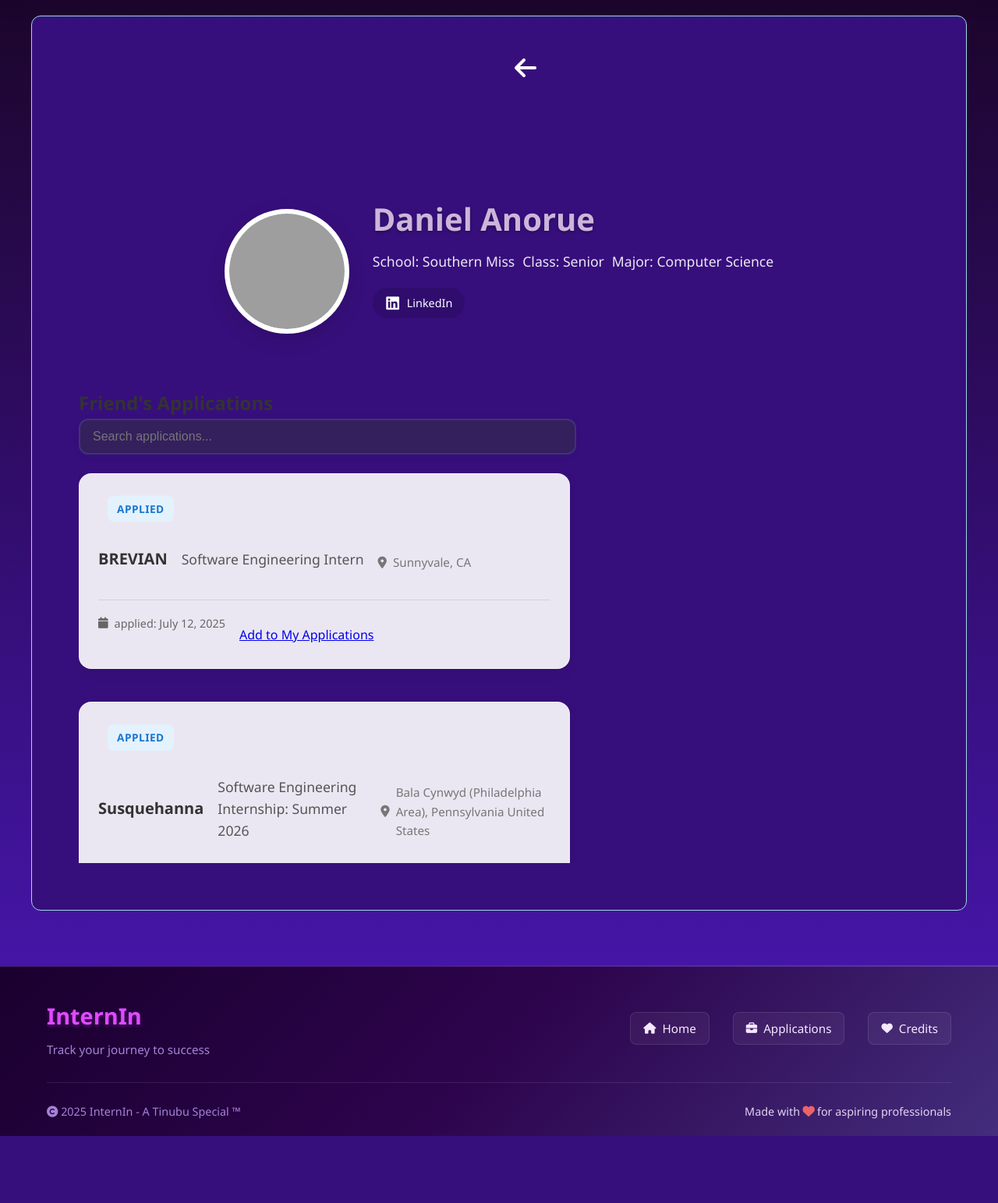
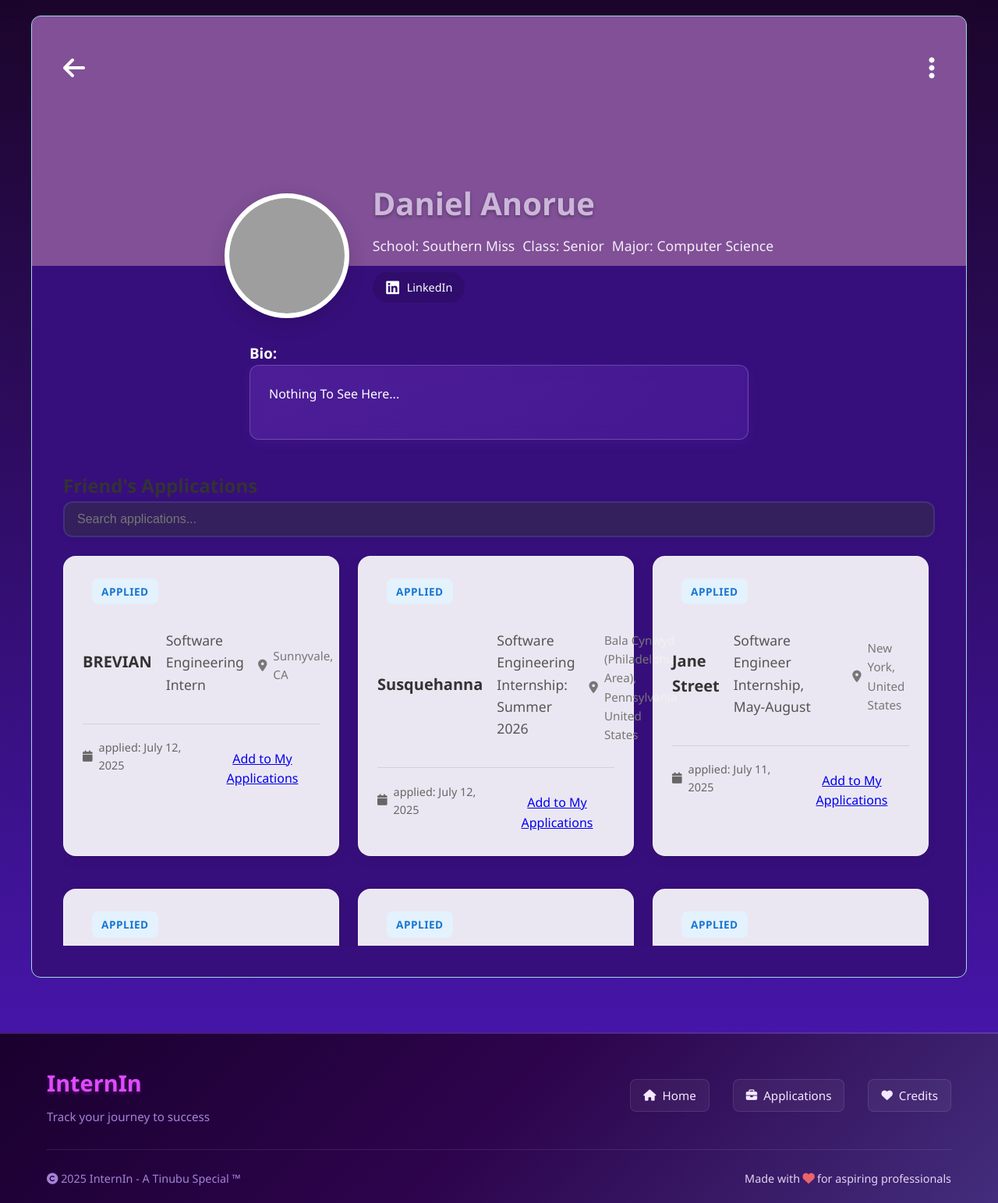
Before and after one commit to Mechamorph1903/Application-Tracker, a Flask app: a page that uses app/templates/friend_profile.html in a window 1280 px wide. Shown: the part 70-1613 px from the top of the page at 78% size. Before the commit the page ends 1527 px from the top, so only its background shows below. Run offline with Flask 3, Linux system fonts and the light colour scheme; a user stored in the database is signed in; data comes from the database, SQL or seed files in the repository; some libraries are stand-ins or nearby versions; grey boxes are pictures that could not be loaded.

Commit message:
fizzed profile and friend-profile

```diff
--- a/app/static/css/friend_profile.css
+++ b/app/static/css/friend_profile.css
@@ -20,31 +20,23 @@
             overflow: hidden;
             margin-top: 20px;
             margin-bottom: 20px;
+            position: relative;
         }
 
         /* Cover Image Section */
         .cover-section {
             position: relative;
+            width: 100%;
             height: 300px;
             background-size: cover;
             background-position: center;
+            display: flex;
+            align-items: start;
+            justify-content: space-between;
+            padding: 40px;
+            z-index: 5;
         }
 
-        .settings {
-            position: absolute;
-            top: 20px;
-            right: 20px;
-            z-index: 10;
-
-        }
-
-        .settings:hover .settings-link {
-            box-shadow:
-                0 0 15px rgba(59, 130, 246, 0.6),  /* Blue glow */
-                0 0 25px rgba(147, 51, 234, 0.4);  /* Purple glow */
-            transform: translateY(-2px);
-
-        }
 
         @keyframes pulse-glow {
             0%, 100% {
@@ -55,38 +47,17 @@
             }
         }
 
-        .settings-link{
-            display: flex;
-            flex-direction: column;
-            align-items: center;
-            gap: 8px;
-            padding: 8px 16px;
-            background: #18053633;
-            border-radius: 25px;
+
+        .options{
             color: white;
-            text-decoration: none;
-            font-size: 0.9rem;
-            transition: all 0.3s ease;
-            -webkit-backdrop-filter: blur(10px);
-            backdrop-filter: blur(10px);
+            font-size: xx-large;
+            cursor: pointer;
         }
 
-        .cover-overlay {
-            position: absolute;
-            top: 0;
-            left: 0;
-            right: 0;
-            bottom: 0;
-            background: url(../images/cover.png);
+        .back-button{
+            cursor: pointer;
+
         }
-
-        .back-button {
-            position: absolute;
-            top: 20px;
-            left: 20px;
-            z-index: 10;
-        }
-
         .back-button a {
             color: white;
             text-decoration: none;
@@ -108,6 +79,15 @@
             padding: 0 40px;
             margin-top: -100px;
             z-index: 10;
+        }
+
+        .banner{
+            background-color: rgba(255, 192, 198, 0.367);
+            width: 100%;
+            height: 20rem;
+            position: absolute;
+            top: 0;
+
         }
 
         .profile-info {
@@ -209,24 +189,32 @@
             font-weight: 500;
         }
 
+        .bio{
+
+            color: white;
+        }
+
+        .bio-content{
+
+            width: 40em;
+            background: linear-gradient(135deg, rgba(162, 89, 255, 0.2) 0%, rgba(124, 58, 237, 0.2) 100%);
+            border: 1px solid rgba(255, 255, 255, 0.2);
+            border-radius: 12px;
+            padding: 1.5rem;
+            min-height: 6rem;
+            -webkit-backdrop-filter: blur(10px);
+            backdrop-filter: blur(10px);
+            box-shadow: 0 4px 15px rgba(124, 58, 237, 0.1);
+        }
+
         /* Main Content */
         .main-content {
-            display: grid;
-            grid-template-columns: 1fr 400px;
-            gap: 40px;
+           width: 100%;
             padding: 40px;
+            position: relative;
         }
-
-        .left-column {
-            display: flex;
-            flex-direction: column;
-            gap: 30px;
-        }
-
-        .right-column {
-            display: flex;
-            flex-direction: column;
-            gap: 30px;
+        .friend-profile-content{
+            width: 100%;
         }
 
         /* Activity Section */
@@ -505,7 +493,7 @@
             }
 
             .main-content {
-                padding: 20px;
+                padding: 10px;
                 gap: 20px;
             }
 
--- a/app/static/css/layout.css
+++ b/app/static/css/layout.css
@@ -105,10 +105,9 @@ main {
     flex-direction: column;
     align-items: center;
     justify-content: center;
-    padding: 20px;
+
     border-radius: 12px;
     position: relative; /* Important for positioning the card */
-    cursor: pointer;
 }
 
 .profile-picture {
@@ -1145,3 +1144,10 @@ input[type="text"] {
         font-size: 2rem;
     }
 }
+
+@media (prefers-color-scheme: dark){
+    body{
+        background: black;
+        color: e04aff;
+    }
+}
--- a/app/templates/friend_profile.html
+++ b/app/templates/friend_profile.html
@@ -9,19 +9,20 @@
 <div class="profile-container">
         <!-- Cover Image Section -->
         <div class="cover-section">
-            <div class="cover-overlay"></div>
             <div class="back-button">
                 <a href="javascript:void(0)" onclick="goBackToLastPage()" title="Go back to previous page">
                     <i class="fas fa-arrow-left"></i>
                 </a>
             </div>
             <div class="options">
-
+                <i class="fa-solid fa-ellipsis-vertical"></i>
             </div>
         </div>
 
         <!-- Profile Header -->
+        <div class="banner"></div>
         <div class="profile-header">
+
             <div class="profile-info">
                 <div class="profile-picture">
                     {% if user.profile_picture and user.profile_picture != 'default.jpg' %}
@@ -51,6 +52,17 @@
                         {% endif %}
                     </div>
                 </div>
+            </div>
+        </div>
+
+        <div class="bio">
+            <h3>Bio: </h3>
+            <div class="bio-content">
+                {% if user.bio %}
+                    <p>{{user.bio}}</p>
+                {%else%}
+                    <p>Nothing To See Here...</p>
+                {% endif %}
             </div>
         </div>
 
```
Also changed, not shown: app/static/css/profile.css (+24 -1 lines), app/templates/profile.html (+12 -32 lines). Lines whose indentation alone changed are shown as unchanged.
